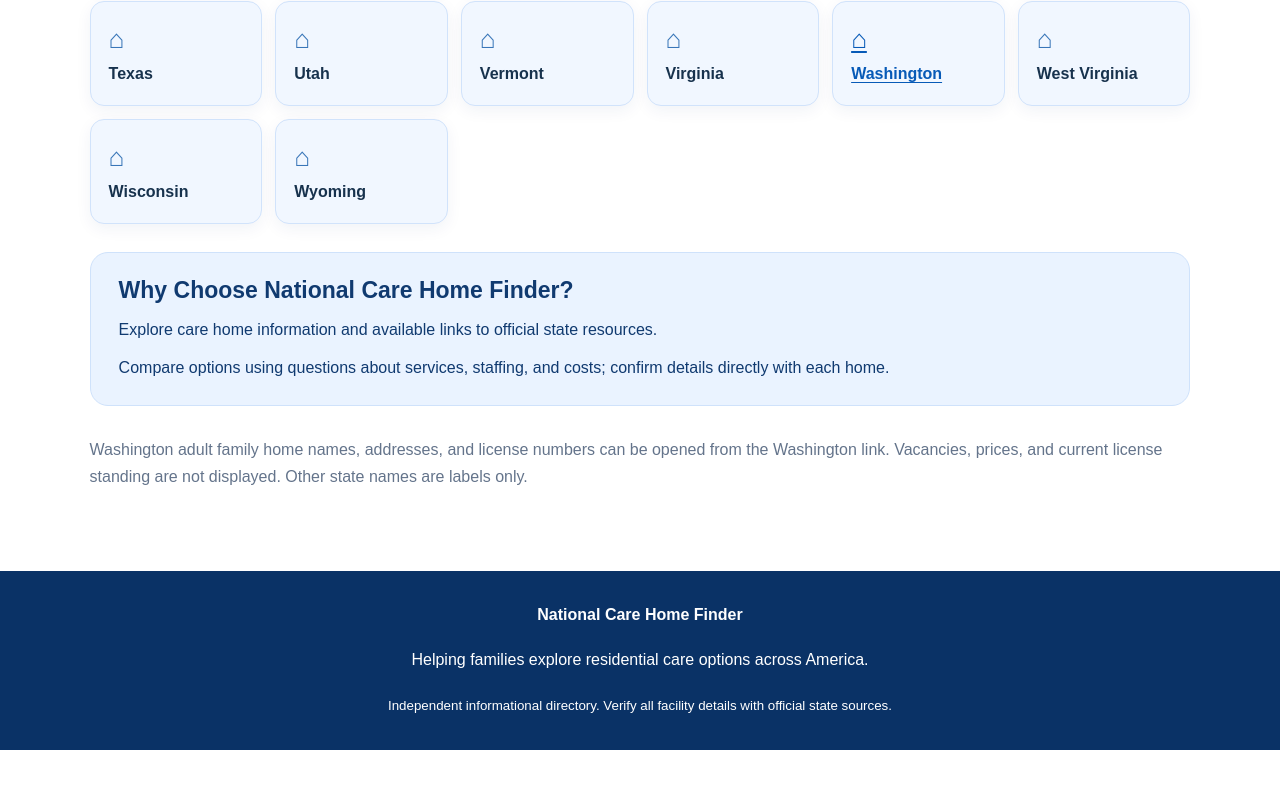
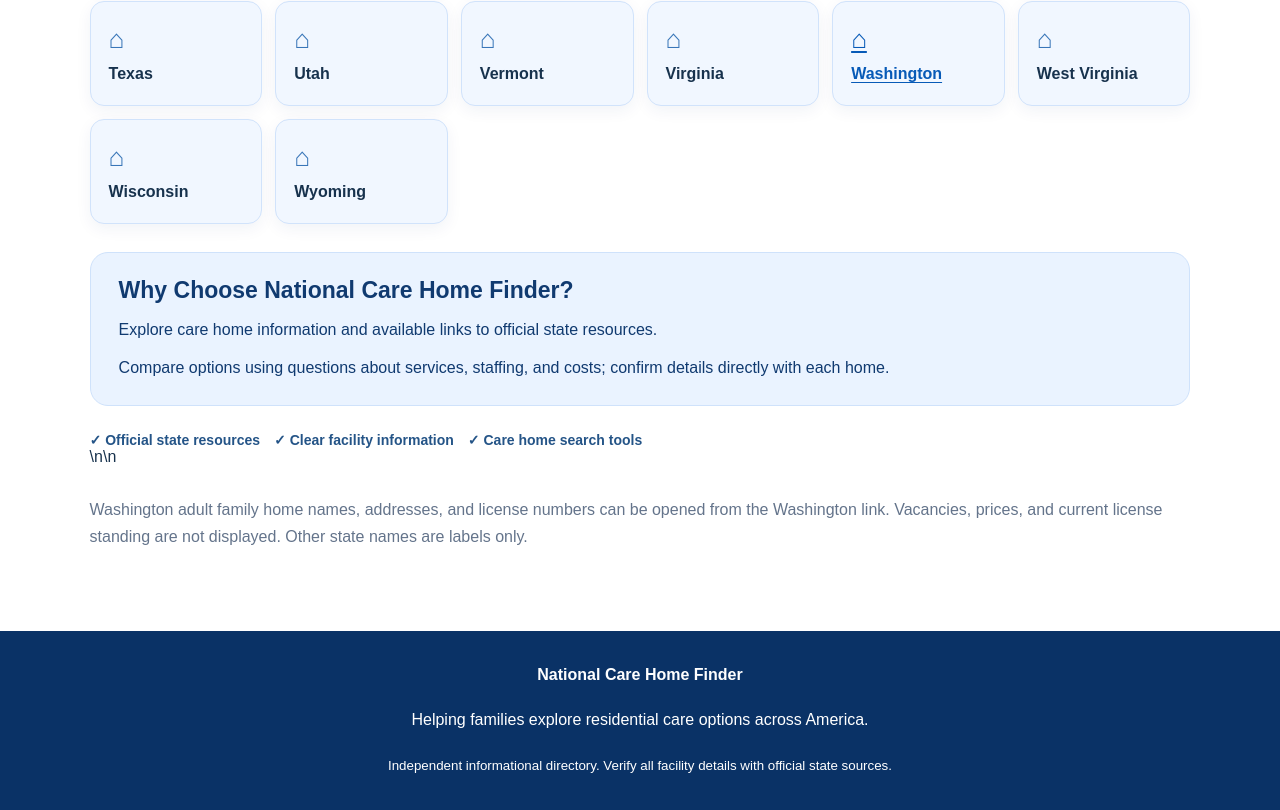
Before and after one commit to jadooh1/national-care-home-finder, a Next.js app: page / in a window 1280 px wide. Shown: the part 2406-3216 px from the top of the page. Before the commit the page ends 3156 px from the top, so only its background shows below. Built offline with nearby package versions, Linux system fonts and the light colour scheme; no server answers.

Commit message:
feat(home): add truthful trust indicators to blue state directory

```diff
--- a/app/page.tsx
+++ b/app/page.tsx
@@ -246,7 +246,7 @@ export default function Home() {
             <p style={{ lineHeight: 1.7, margin: 0 }}>{locale === "es" ? "Compare opciones con preguntas sobre servicios, personal y costos; confirme los detalles directamente con cada hogar." : "Compare options using questions about services, staffing, and costs; confirm details directly with each home."}</p>
           </aside>
 
-          <p aria-live="polite">{locale === "es" ? localizedStateStatus(locale, filteredStates.length) : stateFilterStatus(filteredStates.length)}</p>
+          <div style={{ marginTop: 26, display: "flex", flexWrap: "wrap", gap: 14, alignItems: "center", color: "#245487", fontWeight: 700, fontSize: 14 }}><span>✓ {locale === "es" ? "Recursos oficiales" : "Official state resources"}</span><span>✓ {locale === "es" ? "Información clara" : "Clear facility information"}</span><span>✓ {locale === "es" ? "Herramientas de búsqueda" : "Care home search tools"}</span></div>\n\n          <p aria-live="polite">{locale === "es" ? localizedStateStatus(locale, filteredStates.length) : stateFilterStatus(filteredStates.length)}</p>
 
           <p
             style={{
```
